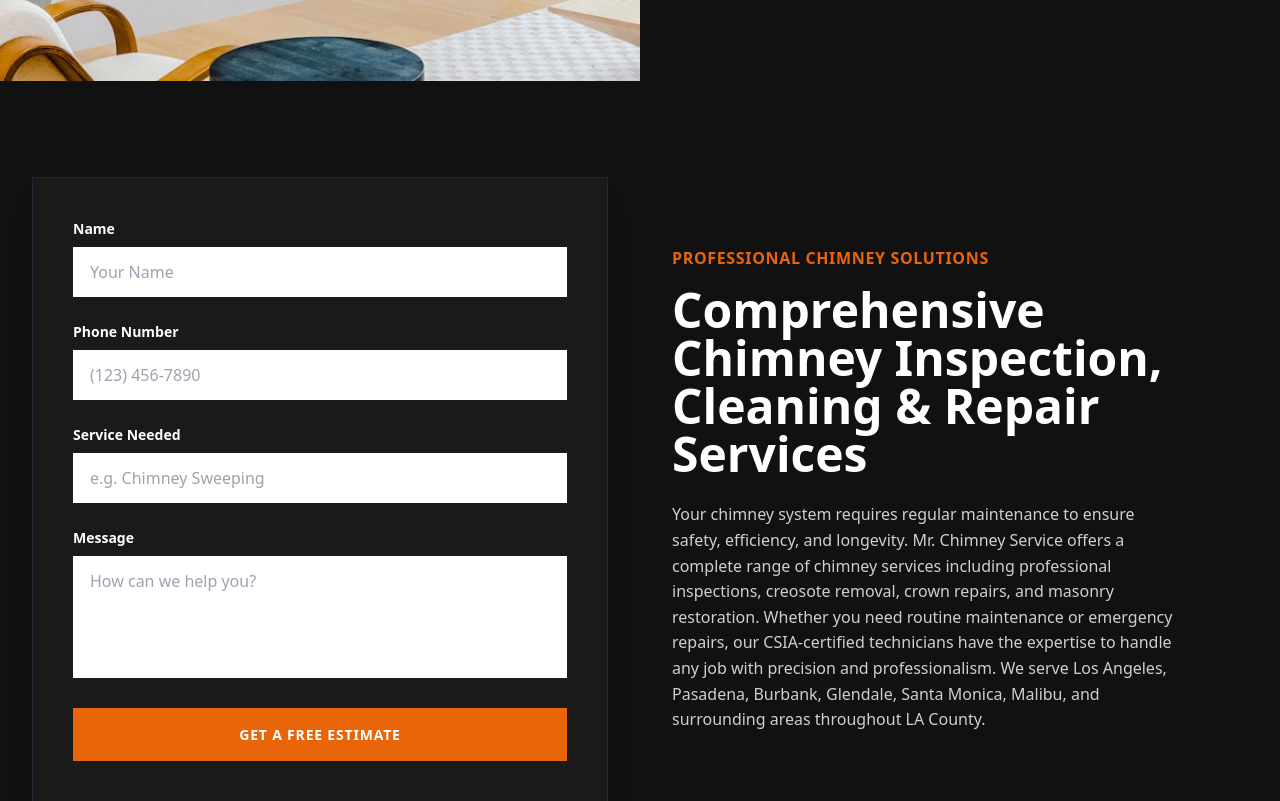
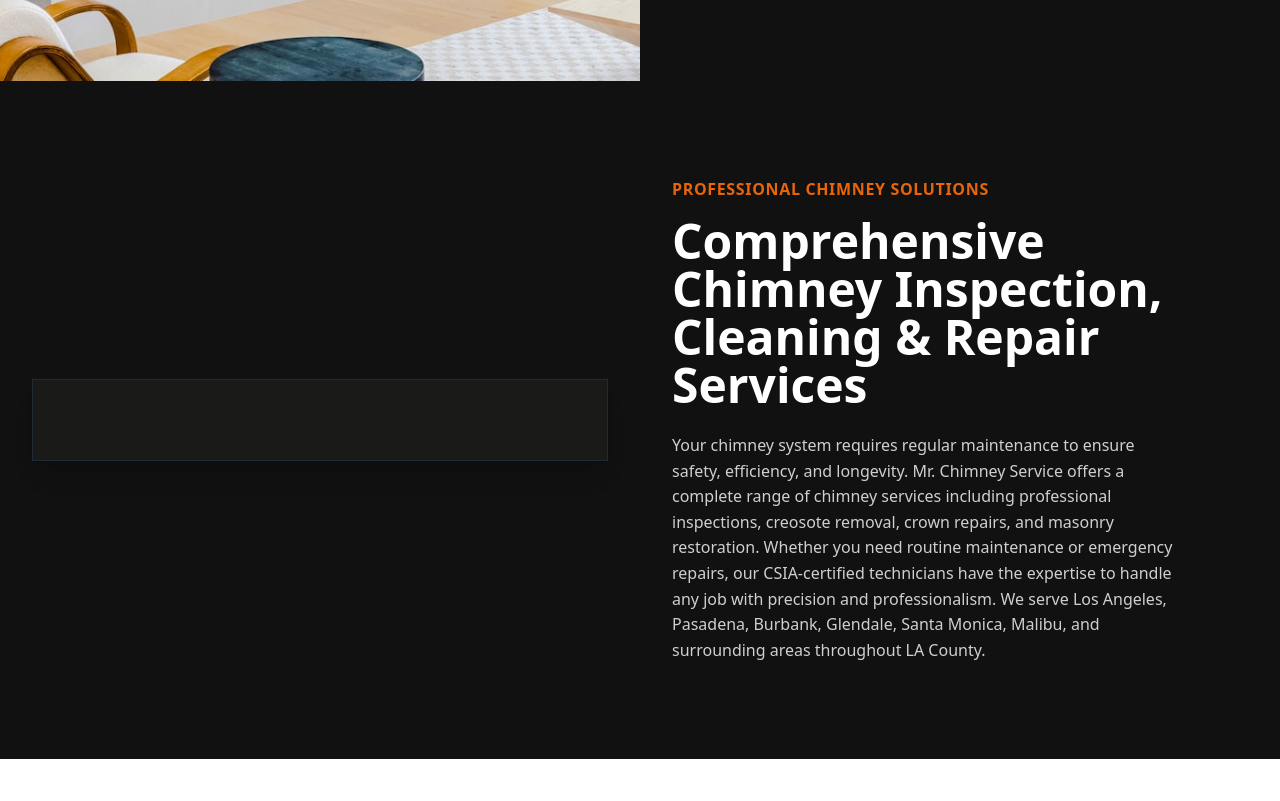
Before and after one commit to AdeptPlus-IL/MrChimneyServiceInc.-CA, a website: page src/index.html in a window 1280 px wide. Shown: the part 1389-2190 px from the top of the page. After the commit the page ends 2148 px from the top, so only its background shows below. Drawn offline with nearby package versions, Linux system fonts and the light colour scheme; files whose address does not match are found by name.

Commit message:
Site Editor: Replace contact form with chimney-form-one

```diff
--- a/src/index.html
+++ b/src/index.html
@@ -158,38 +158,7 @@
 
                 <!-- Left Column: Form -->
                 <div class="bg-dark-form p-8 md:p-10 border border-gray-800 shadow-xl lg:order-1 order-2">
-                    <form action="#" method="POST" class="space-y-6">
-                        <!-- Name Field -->
-                        <div>
-                            <label for="name" class="block text-[14px] font-bold text-white mb-2">Name</label>
-                            <input type="text" id="name" name="name" placeholder="Your Name" class="w-full px-4 py-3 bg-white text-gray-900 border border-transparent focus:border-primary focus:ring-1 focus:ring-primary outline-none transition-colors" required>
-                        </div>
-
-                        <!-- Phone Number Field -->
-                        <div>
-                            <label for="phone" class="block text-[14px] font-bold text-white mb-2">Phone Number</label>
-                            <input type="tel" id="phone" name="phone" placeholder="(123) 456-7890" class="w-full px-4 py-3 bg-white text-gray-900 border border-transparent focus:border-primary focus:ring-1 focus:ring-primary outline-none transition-colors" required>
-                        </div>
-
-                        <!-- Service Needed Field -->
-                        <div>
-                            <label for="service" class="block text-[14px] font-bold text-white mb-2">Service Needed</label>
-                            <input type="text" id="service" name="service" placeholder="e.g. Chimney Sweeping" class="w-full px-4 py-3 bg-white text-gray-900 border border-transparent focus:border-primary focus:ring-1 focus:ring-primary outline-none transition-colors" required>
-                        </div>
-
-                        <!-- Message Field -->
-                        <div>
-                            <label for="message" class="block text-[14px] font-bold text-white mb-2">Message</label>
-                            <textarea id="message" name="message" rows="4" placeholder="How can we help you?" class="w-full px-4 py-3 bg-white text-gray-900 border border-transparent focus:border-primary focus:ring-1 focus:ring-primary outline-none transition-colors resize-none" required></textarea>
-                        </div>
-
-                        <!-- Submit Button -->
-                        <div>
-                            <button type="submit" class="w-full bg-primary hover:bg-[#C25105] text-white font-bold px-6 py-4 uppercase tracking-[0.8px] text-[14px] transition-colors focus:outline-none focus:ring-2 focus:ring-offset-2 focus:ring-primary focus:ring-offset-dark-form">
-                                Get A Free Estimate
-                            </button>
-                        </div>
-                    </form>
+                    <!-- FORM:chimney-form-one -->
                 </div>
 
                 <!-- Right Column: Text Content -->
```
